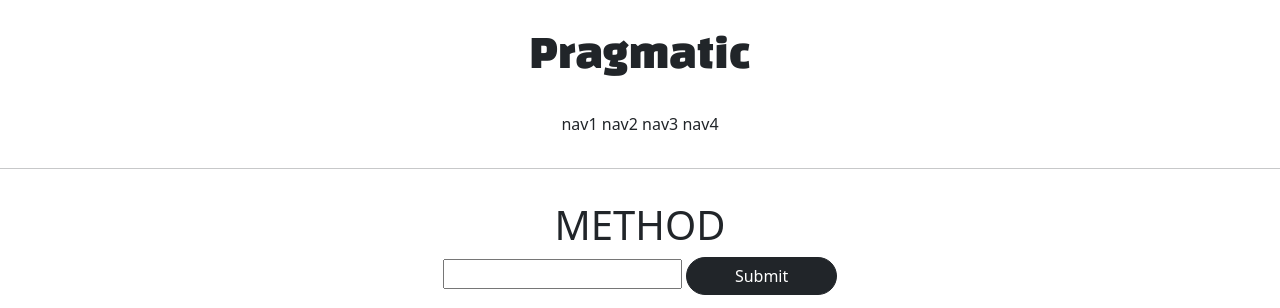
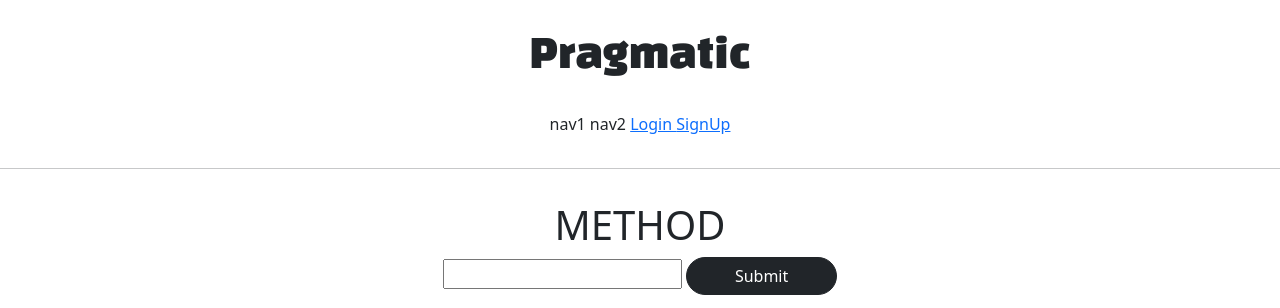
Before and after one commit to 21nkyu/gis_1ban_111, a Django app: page /account/hello_world/ in a window 1280 px wide. Shown: the top 308 px of the page. Run offline with Django 3.2, Linux system fonts and the light colour scheme; parts of the project's set-up code (start-up, migrations or seed data) failed here and were passed over.

Commit message:
2021 07 14 003 1ban class commit 019

```diff
--- a/templates/header.html
+++ b/templates/header.html
@@ -7,8 +7,26 @@
     <div class="pragmatic_header_button">
         <span>nav1</span>
         <span>nav2</span>
-        <span>nav3</span>
-        <span>nav4</span>
+{#        유저가 로그인 되어있지 않다면#}
+        {% if not user.is_authenticated %}
+        <span>
+            <a href="{% url 'accountapp:login' %}">
+                Login
+            </a>
+        </span>
+        <span>
+            <a href="{% url 'accountapp:create' %}">
+                SignUp
+            </a>
+        </span>
+        {% else %}
+        <span>
+            <a href="{% url 'accountapp:logout' %}">
+                Logout
+            </a>
+        </span>
+
+        {% endif %}
     </div>
 
 </div>
```
